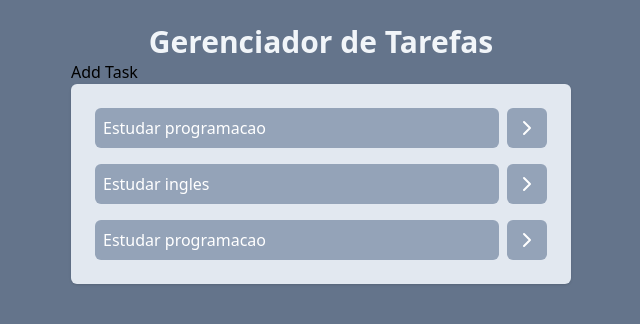
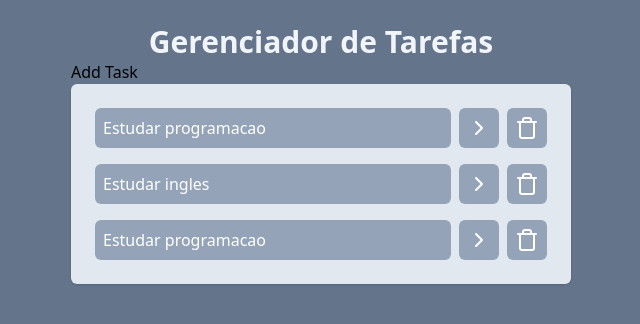
Before and after one commit to FlavioFj20/fl_to_do_list, a React (Vite) app: page / in a window 1280 px wide. Shown: the top 324 px of the page, without its empty margins (319-959 px from the left). Built offline with nearby package versions, Linux system fonts and the light colour scheme.

Commit message:
updating task buttons

```diff
--- a/src/App.jsx
+++ b/src/App.jsx
@@ -12,20 +12,33 @@ function App() {
       isComplited: false,
     },
     {
-      id: 1,
+      id: 2,
       title: "Estudar ingles",
       description:
         "Estudar ingles para se tornar um desenvolvedor full stack com vantagem no mercado",
       isComplited: false,
     },
     {
-      id: 1,
+      id: 3,
       title: "Estudar programacao",
       description:
         "Estudar programacao para se tornar um desenvolvedor full stack.",
       isComplited: false,
     },
   ]);
+
+  function onTaskClick(taskId) {
+    const newTasks = task.map((task) => {
+      //Preciso actualizar a task
+      if (task.id === taskId) {
+        return { ...task, isCompleted: !task.isCompleted};
+      }
+      //Nao preciso actualizar a task
+      return task;
+    });
+    setTasks(newTasks);
+  }
+
   return (
     <div className="w-screen h-screen bg-slate-500 flex justify-center p-6">
       <div className="w-[500px] ">
@@ -33,7 +46,7 @@ function App() {
           Gerenciador de Tarefas
         </h1>
         <AddTask />
-        <Tasks tasks={task} />
+        <Tasks tasks={task} onTaskClick={onTaskClick} />
       </div>
     </div>
   );
--- a/src/components/Tasks.jsx
+++ b/src/components/Tasks.jsx
@@ -1,13 +1,23 @@
-import { ChevronRightIcon } from "lucide-react";
+import { ChevronRightIcon, DeleteIcon, TrashIcon } from "lucide-react";
 
 function Tasks(props) {
   return (
     <ul className="space-y-4 p-6 bg-slate-200 rounded-md shadow">
       {props.tasks.map((task) => (
         <li key={task.id} className="flex gap-2">
-            <button className="text-left bg-slate-400 w-full text-white p-2 rounded-md ">{task.title}</button>
+          <button
+            onClick={() => props.onTaskClick(task.id)}
+            className={`text-left bg-slate-400 w-full text-white p-2 rounded-md ${
+              task.isCompleted && "line-through"
+            }`}
+          >
+            {task.title}
+          </button>
           <button className="bg-slate-400 text-white p-2 rounded-md ">
             <ChevronRightIcon />
+          </button>
+          <button onClick="" className="bg-slate-400 text-white p-2 rounded-md ">
+            <TrashIcon />
           </button>
         </li>
       ))}
```
Lines whose indentation alone changed are shown as unchanged.
